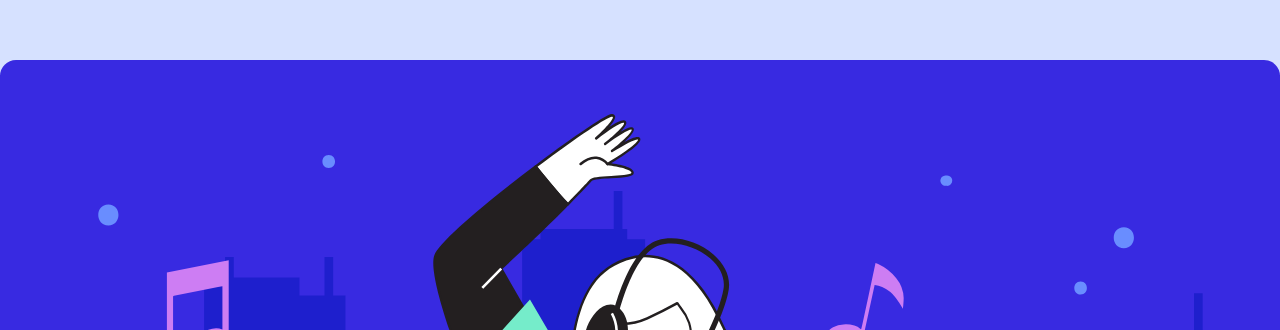
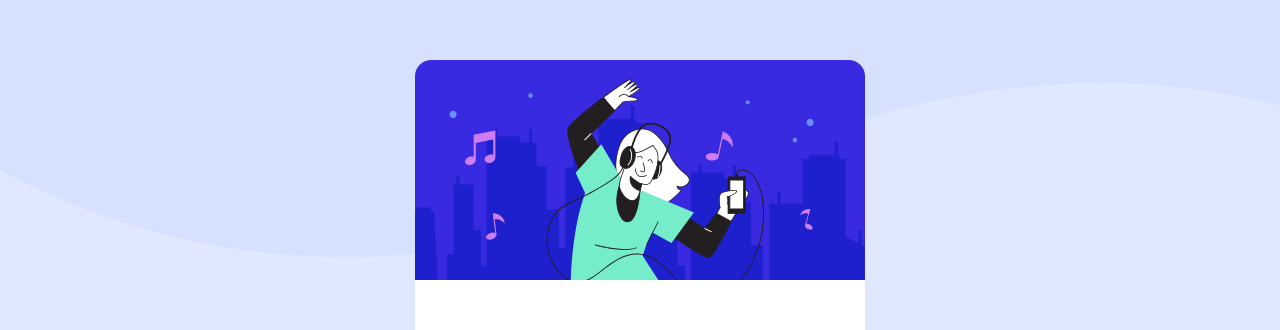
Before and after one commit to ChrisInTech/order-summary-component-, a plain HTML site: page index.html in a window 1280 px wide. Shown: the part 180-510 px from the top of the page. Drawn offline with Linux system fonts and the light colour scheme; a web font is replaced by a local one.

Commit message:
Add files via upload

```diff
--- a/style.css
+++ b/style.css
@@ -20,19 +20,6 @@ body {
 }
 
 
-/*mobile*/
-
-@media only screen and (min-width: 768px) {
-    .container_1 {
-        width: 100%;
-    }
-    .img_hero {
-        width: 100%;
-        height: auto;
-    }
-}
-
-
 /*desktop*/
 
 .container_1 {
@@ -46,10 +33,12 @@ body {
     align-items: center;
 }
 
-.container_1 .img_hero {
+.img_hero {
     border-radius: 1rem 1rem 0 0;
     position: absolute;
     top: 15rem;
+    max-width: 100%;
+    height: auto;
 }
 
 .info {
@@ -146,3 +135,9 @@ div>h1 {
     color: hsl(224, 23%, 30%);
     cursor: pointer;
 }
+
+@media only screen and (min-width: 768px) {
+    .container_1 {
+        width: 450px;
+    }
+}
```
